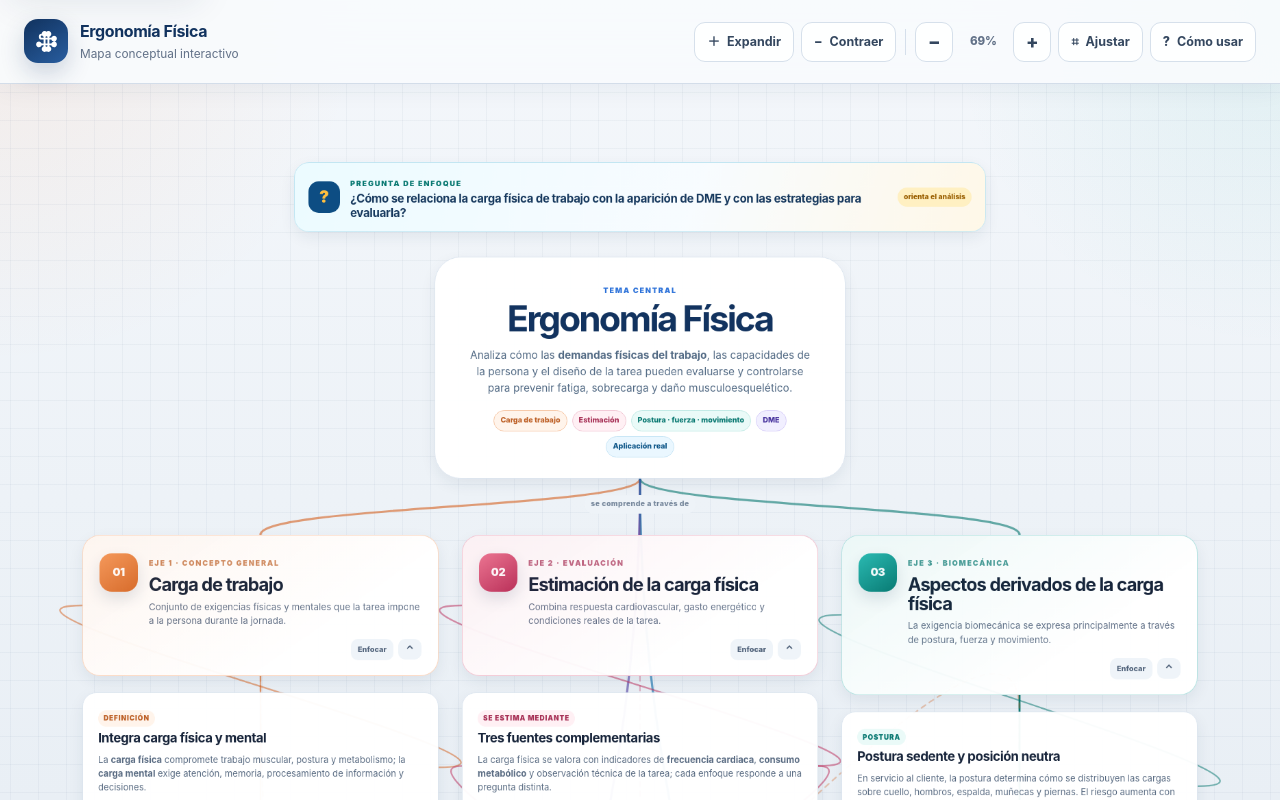
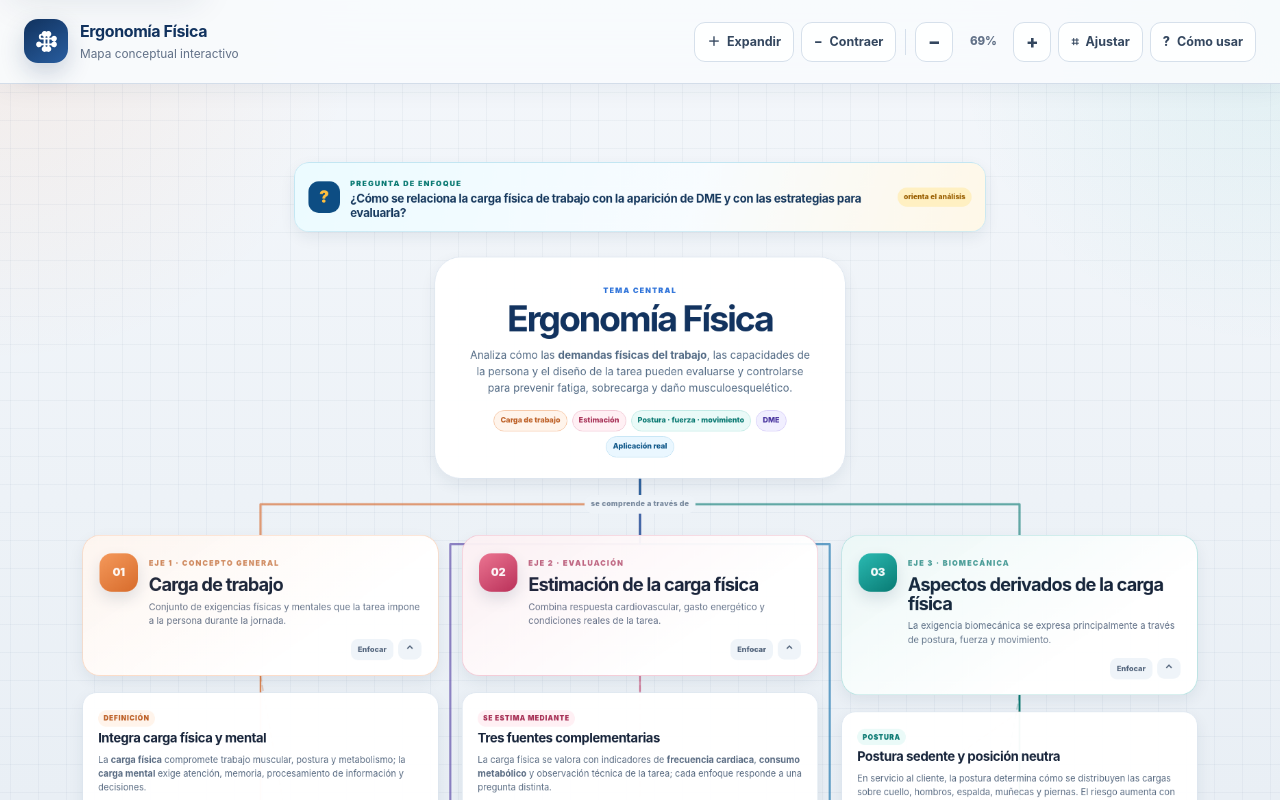
Before and after one commit to JhonveraDev/mj, a plain HTML site: page index.html in a window 1280 px wide. Drawn offline with Linux system fonts and the light colour scheme.

Commit message:
Refactor connection path logic for improved clarity and performance; adjust cross connector opacity

```diff
--- a/script.js
+++ b/script.js
@@ -127,26 +127,18 @@
   function makePath(from, to, type) {
     const start = getNodePoint(from, 'bottom');
     const end = getNodePoint(to, 'top');
-    const sameRow = Math.abs(end.y - start.y) < 80;
+    const deltaX = Math.abs(end.x - start.x);
+    const deltaY = Math.abs(end.y - start.y);
 
-    if (sameRow) {
-      const fromRect = from.getBoundingClientRect();
-      const toRect = to.getBoundingClientRect();
-      const contentRect = content.getBoundingClientRect();
-      const scale = state.scale || 1;
-      const leftToRight = fromRect.left < toRect.left;
-      const sx = ((leftToRight ? fromRect.right : fromRect.left) - contentRect.left) / scale;
-      const sy = (fromRect.top - contentRect.top + fromRect.height / 2) / scale;
-      const ex = ((leftToRight ? toRect.left : toRect.right) - contentRect.left) / scale;
-      const ey = (toRect.top - contentRect.top + toRect.height / 2) / scale;
-      const bend = Math.max(45, Math.abs(ex - sx) * .42);
-      const c1 = sx + (leftToRight ? bend : -bend);
-      const c2 = ex - (leftToRight ? bend : -bend);
-      return `M ${sx} ${sy} C ${c1} ${sy}, ${c2} ${ey}, ${ex} ${ey}`;
-    }
+    // Las relaciones transversales se leen mejor como un único trazo directo.
+    if (type.includes('cross')) return `M ${start.x} ${start.y} L ${end.x} ${end.y}`;
 
-    const dy = Math.max(42, Math.abs(end.y - start.y) * .42);
-    return `M ${start.x} ${start.y} C ${start.x} ${start.y + dy}, ${end.x} ${end.y - dy}, ${end.x} ${end.y}`;
+    // Los nodos alineados conservan una relación vertical clara y sin adornos.
+    if (deltaX < 24) return `M ${start.x} ${start.y} L ${end.x} ${end.y}`;
+
+    // Cuando dos columnas deben relacionarse, se usa una ruta ortogonal con un solo desvío.
+    const elbowY = start.y + Math.max(30, Math.min(96, deltaY * .46));
+    return `M ${start.x} ${start.y} L ${start.x} ${elbowY} L ${end.x} ${elbowY} L ${end.x} ${end.y}`;
   }
 
   function drawConnections() {
--- a/style.css
+++ b/style.css
@@ -195,7 +195,7 @@ svg { display: block; }
   transition: opacity .25s ease, stroke .25s ease, stroke-width .25s ease;
 }
 .connector-path.main { stroke-width: 3.2; opacity: .9; }
-.connector-path.cross { stroke-dasharray: 7 7; opacity: .48; }
+.connector-path.cross { stroke-dasharray: 7 7; opacity: .34; }
 .connector-path.load { stroke: rgba(214,104,42,.70); }
 .connector-path.derived { stroke: rgba(8,120,113,.67); }
 .connector-path.dme { stroke: rgba(73,53,159,.65); }
```
